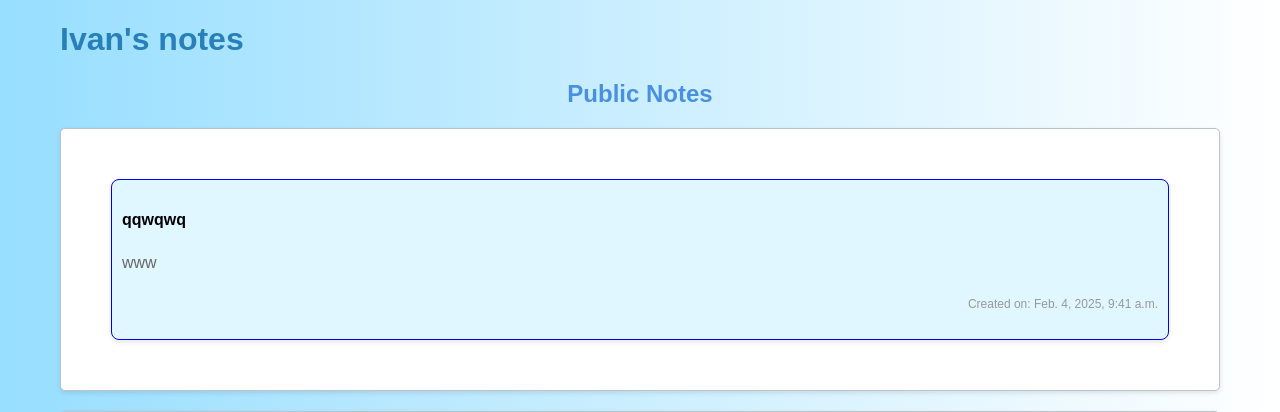
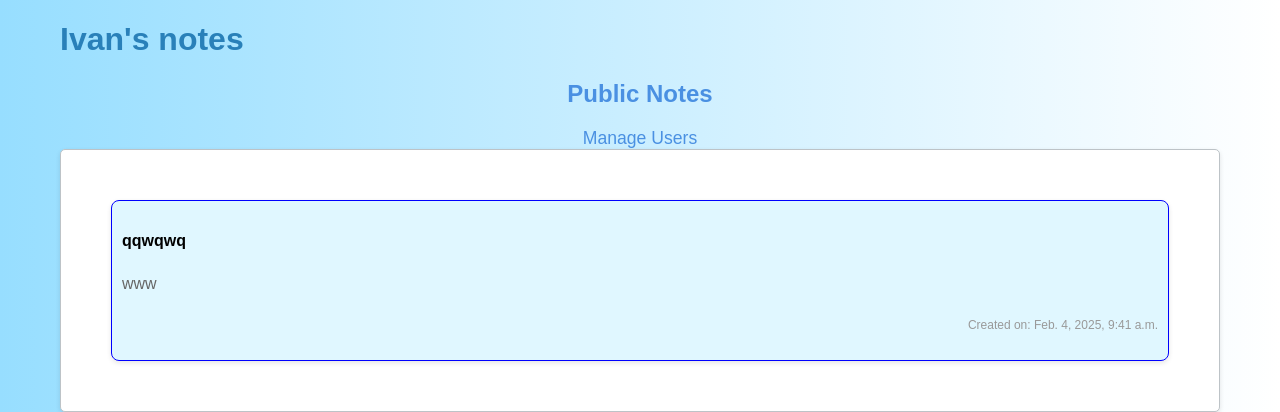
Before and after one commit to mlenic23/NoteHub, a Django app: page /accounts/profile/3 in a window 1280 px wide. Shown: the part 40-452 px from the top of the page. Run offline with Django 5.2, Linux system fonts and the light colour scheme; a user stored in the database is signed in; data comes from the database, SQL or seed files in the repository; both versions use the stored data as it was after the commit.

Commit message:
Fix user management

```diff
--- a/projekt/accounts/templates/accounts/profile.html
+++ b/projekt/accounts/templates/accounts/profile.html
@@ -9,6 +9,11 @@
   <div class="row justify-content-center">
       <div class="col-md-8">
           <h2 class="mt-5 mb-4 text-center">Public Notes</h2>
+          <div class="center-container">
+            {% if user.is_authenticated and user.type == "ADMIN" %}
+                <a href="{% url 'accounts:user_list' %}" class="btn btn-danger">Manage Users</a>
+            {% endif %}
+          </div>
           {% for note in public_notes %}
               <div class="card my-4 shadow-sm p-3">
                   <div class="card-body">
@@ -71,7 +76,6 @@
         </div>
     </div>
   {% endif %}
-
 </div>
 
 {% endblock %}
--- a/projekt/notes/static/app/notes.css
+++ b/projekt/notes/static/app/notes.css
@@ -691,3 +691,7 @@ body.dark {
     background-color: #333;
     border-color: #999;
 }
+
+.center-container {
+    text-align: center;
+}
```
Also changed, not shown: projekt/db.sqlite3.
